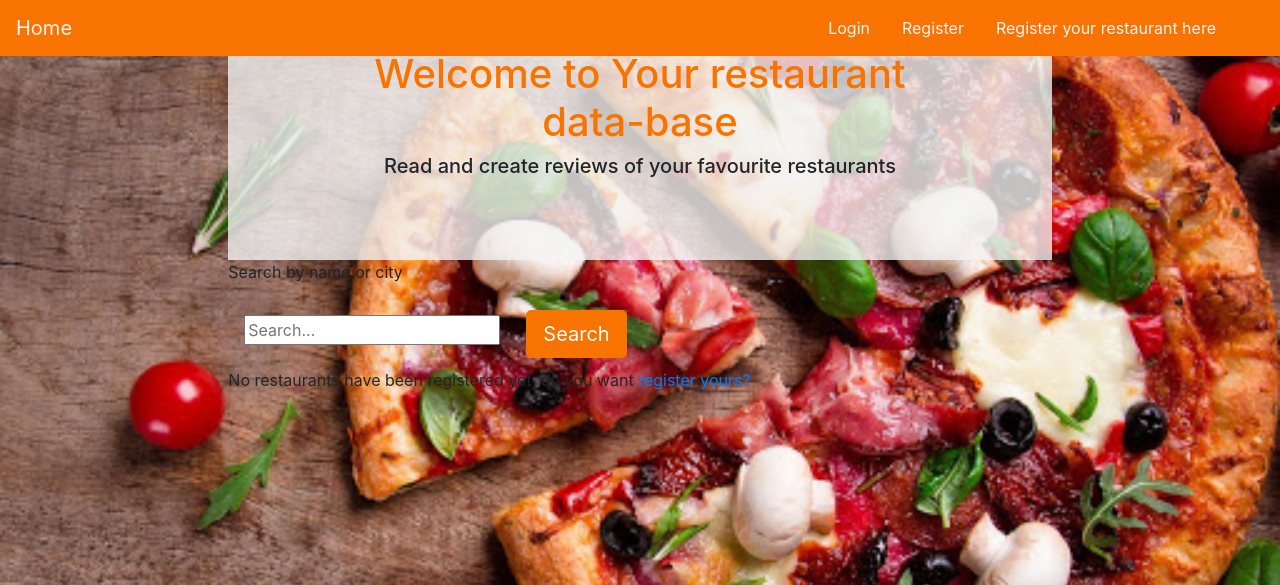
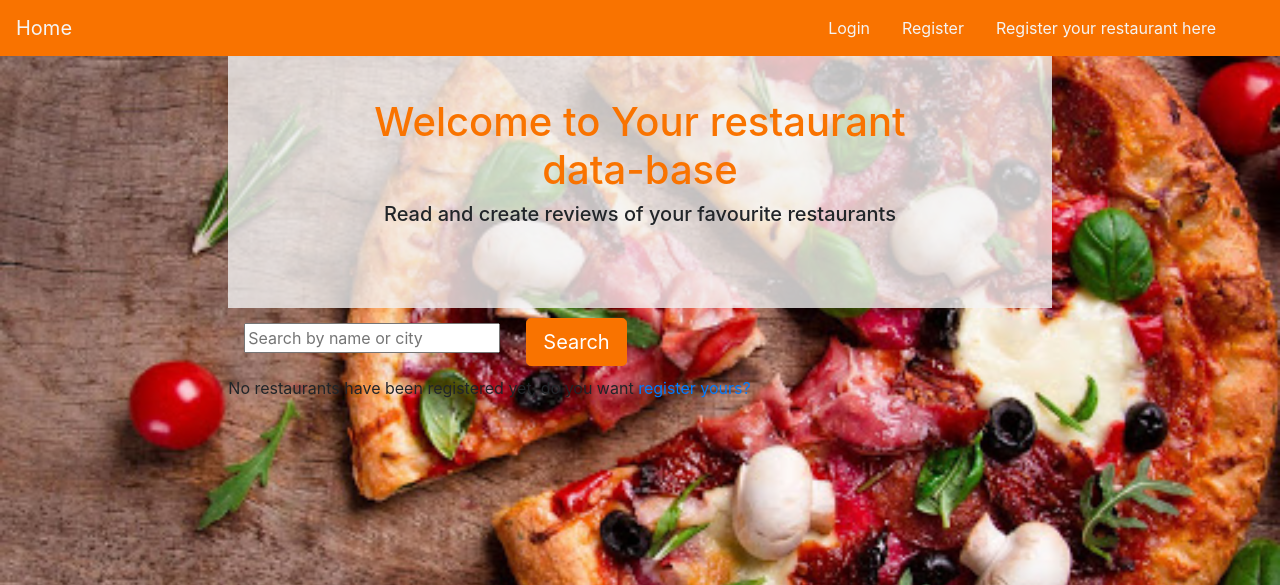
Before and after one commit to BaptisteVan1/WSB_Project, a Django app: page /restaurants/ in a window 1280 px wide. Shown: the top 585 px of the page. Run offline with Django 3.2, Linux system fonts and the light colour scheme; data that the repository does not hold is empty; some libraries are stand-ins or nearby versions.

Commit message:
Update index.html

```diff
--- a/restaurants/templates/restaurants/index.html
+++ b/restaurants/templates/restaurants/index.html
@@ -1,6 +1,7 @@
 {% extends "base_generic.html" %}
 
 {% block content %}
+<br><br>
 <header class="header">
 
             <h1>Welcome to Your restaurant <br>data-base</h1>
@@ -9,10 +10,10 @@
                 <!--<button class="btn btn-outline-secondary btn-lg">See more</button>-->
 </header>
 <div>
-    <p>Search by name or city</p>
+
 <form action="{% url 'restaurants:search_results' %}" method="get" class="form-inline">
     <div class="form-group mx-sm-3 mb-2">
-        <input name="q" type="text" placeholder="Search...">
+        <input name="q" type="text" placeholder="Search by name or city">
     </div>
     <div class="button">
         <button type="submit" class="btn btn-outline-secondary btn-lg">Search</button>
```
